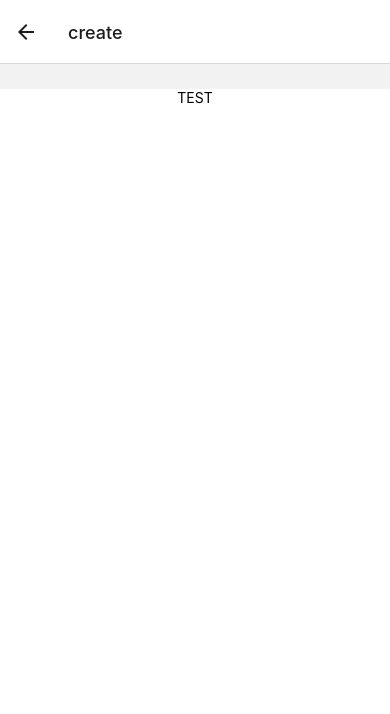
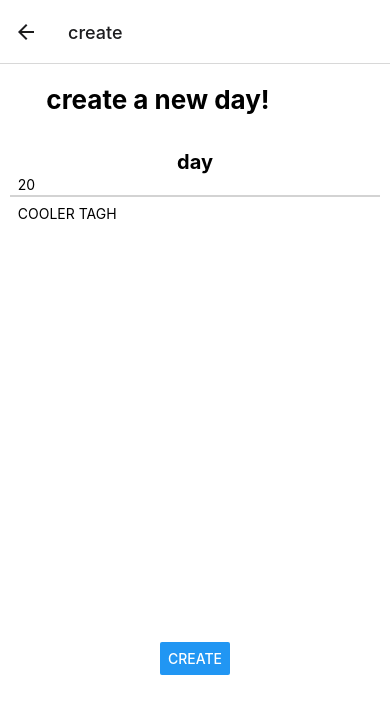
Before and after one commit to robinnlmn/improve, a React Native app: screen /JournalCreateScreen in a window 390 px wide. Shown: the top 714 px of the page. Built offline with nearby package versions, Linux system fonts and the light colour scheme; what expo-linking would draw is missing.

Commit message:
nearly done

```diff
--- a/navigation/index.tsx
+++ b/navigation/index.tsx
@@ -316,5 +316,5 @@ function TabBarIonicon(props: {
   name: React.ComponentProps<typeof Ionicons>['name'];
   color: string;
 }) {
-  return <Ionicons size={26} style={{ marginBottom: -22 }} {...props} />;
+  return <Ionicons size={26} style={{ marginBottom: -13 }} {...props} />;
 }
--- a/screens/JournalCardScreen.tsx
+++ b/screens/JournalCardScreen.tsx
@@ -1,6 +1,5 @@
 import * as React from 'react';
 import { StyleSheet } from 'react-native';
-import { AntDesign } from '@expo/vector-icons';
 
 import { Text, View } from '../components/Themed';
 import { RootTabScreenProps } from '../types';
--- a/screens/JournalCreateScreen.tsx
+++ b/screens/JournalCreateScreen.tsx
@@ -1,13 +1,66 @@
 import * as React from 'react';
-import { StyleSheet } from 'react-native';
+import { Button, Keyboard, StyleSheet, TextInput } from 'react-native';
+import { MaterialIcons } from '@expo/vector-icons';
 
 import { Text, View } from '../components/Themed';
+import Colors from '../constants/Colors';
 import { RootTabScreenProps } from '../types';
 
-export default function JournalCardScreen({ navigation, route }: RootTabScreenProps<'JournalCreateScreen'>) {
+import useColorScheme from '../hooks/useColorScheme'
+import AsyncStorage from '@react-native-async-storage/async-storage';
+
+export default function JournalCardScreen({ navigation }: RootTabScreenProps<'JournalCreateScreen'>) {
+    const colorScheme = useColorScheme()
+    const [date, setDate] = React.useState("20")
+    const [journal, setJournal] = React.useState("COOLER TAGH")
+
+    async function createDay(date: string, journal: string) {
+        try {
+            const data = await AsyncStorage.getItem('@journal')
+            const parsed = JSON.parse(data!)
+
+            console.log(parsed[0][0][0]['date'])
+
+            // var days = []
+
+            // days.push(JSON.parse(data!))
+
+            // console.log(days)
+
+            // const jsonValue = JSON.stringify([{ date: "04.11.21", value: "CAWJFAHWGFIAGW" }])
+            // await AsyncStorage.setItem('@journal', jsonValue)
+        } catch (err) {
+            console.error(err)
+        }
+    }
+
     return (
         <View style={styles.container}>
-            <Text>TEST</Text>
+            <View style={styles.flex}>
+                <Text style={styles.title}>create a new day!</Text>
+                <MaterialIcons name="keyboard-hide" size={44} color="white" style={{ marginLeft: 30 }} onPress={() => { Keyboard.dismiss() }} />
+            </View>
+
+            <Text style={styles.date}>day</Text>
+            <TextInput
+                value={date}
+                onChangeText={text => setDate(text)}
+                style={[styles.dateInput, { color: Colors[colorScheme].text }]}
+                placeholder="today's date"
+            />
+            <TextInput
+                value={journal}
+                onChangeText={text => setJournal(text)}
+                style={[styles.dayInput, { color: Colors[colorScheme].text }]}
+                multiline={true}
+                numberOfLines={5}
+                placeholder="write about your day..."
+            />
+
+            <View style={styles.button}>
+                <Button title="CREATE" onPress={() => { createDay(date, journal); }}>
+                </Button>
+            </View>
         </View>
     );
 }
@@ -16,16 +69,47 @@ const styles = StyleSheet.create({
     container: {
         flex: 1,
         alignItems: 'center',
-        marginTop: 25,
+    },
+    flex: {
+        display: 'flex',
+        flexDirection: 'row',
+        alignItems: 'center',
+        justifyContent: 'center',
+        marginBottom: 15,
+        width: '100%'
+    },
+    flex1: {
+        alignItems: 'center',
+        marginBottom: 15,
+        width: '100%'
+    },
+    button: {
+        marginTop: 55,
     },
     data: {
         width: '90%'
     },
-    date: {
+    dateInput: {
+        width: '95%',
+        height: '3%',
+        borderBottomWidth: 2,
+        borderBottomColor: 'lightgray',
+        padding: 8
+    },
+    dayInput: {
+        width: '95%',
+        height: '50%',
+        padding: 8,
+    },
+    title: {
         fontWeight: 'bold',
         fontSize: 26,
         marginBottom: 20,
-        borderBottomWidth: 2
+        marginTop: 20
+    },
+    date: {
+        fontWeight: 'bold',
+        fontSize: 20,
     },
     name: {
         fontWeight: 'bold',
--- a/screens/JournalScreen.tsx
+++ b/screens/JournalScreen.tsx
@@ -5,26 +5,38 @@ import { View, Text } from '../components/Themed';
 import { AntDesign } from '@expo/vector-icons';
 
 import { RootTabScreenProps } from '../types';
+import useColorScheme from '../hooks/useColorScheme';
+import Colors from '../constants/Colors';
+import AsyncStorage from '@react-native-async-storage/async-storage';
 
 export default function JournalScreen({ navigation }: RootTabScreenProps<'Journal'>) {
-  const [journal, setJournal] = React.useState([
-    {
-      date: "29.09.21",
-      value: "Today was a nice day this is also a Placeholder Today was a nice day this is also a Placeholder Today was a nice day this is also a Placeholder ",
-      name: "HARD"
-    },
-    {
-      date: "28.09.21",
-      value: "Today was a nice day this is also a Placeholder Today was a nice day this is also a Placeholder Today was a nice day this is also a Placeholder"
-    },
-    {
-      date: "27.09.21",
-      value: "Today was a nice day this is also a Placeholder Today was a nice day this is also a Placeholder Today was a nice day this is also a Placeholder"
-    },
-  ])
+  const [journal, setJournal] = React.useState([{}])
+
+  const colorScheme = useColorScheme()
+
+  React.useEffect(() => {
+    async function getData() {
+      try {
+        const data = await AsyncStorage.getItem('@journal')
+        if (data !== null && data !== undefined) {
+          var days = []
+          days.push(journal !== null)
+          days.push(JSON.parse(data))
+
+          console.log(days)
+
+          setJournal(days)
+        }
+      } catch (error) {
+
+      }
+    }
+
+    getData()
+  }, [])
 
   return (
-    <ScrollView>
+    <ScrollView style={{ backgroundColor: Colors[colorScheme].background }}>
       <View style={styles.container}>
         {/* <TouchableOpacity style={styles.button} onPress={() => {
           if (Platform.OS === 'ios') {
@@ -40,11 +52,10 @@ export default function JournalScreen({ navigation }: RootTabScreenProps<'Journa
         <AntDesign name="pluscircle" size={44} color="#fd4e4e" style={{ marginTop: 40, marginBottom: 40 }} onPress={() => { navigation.navigate('JournalCreateScreen') }} />
 
         {
-          journal.map((journal) => {
-            return (
-              <JournalCard key={journal.date} value={journal} navigation={navigation} />
-            )
-          })
+          journal?.map((journal, index) => (
+            <JournalCard key={index} value={journal} navigation={navigation} />
+          )
+          )
         }
       </View>
     </ScrollView>
--- a/screens/ModalScreen.tsx
+++ b/screens/ModalScreen.tsx
@@ -1,3 +1,4 @@
+import AsyncStorage from '@react-native-async-storage/async-storage';
 import { StatusBar } from 'expo-status-bar';
 import * as React from 'react';
 import { Platform, StyleSheet, Button } from 'react-native';
@@ -7,7 +8,8 @@ import { Text, View } from '../components/Themed';
 export default function ModalScreen() {
   return (
     <View style={styles.container}>
-      <Button title="Green" onPress={() => { }} />
+      <Button title="RESET" onPress={() => { AsyncStorage.clear() }} />
+      <Button title="READ" onPress={async () => { console.log(await AsyncStorage.getItem("@journal")) }} />
     </View>
   );
 }
```
